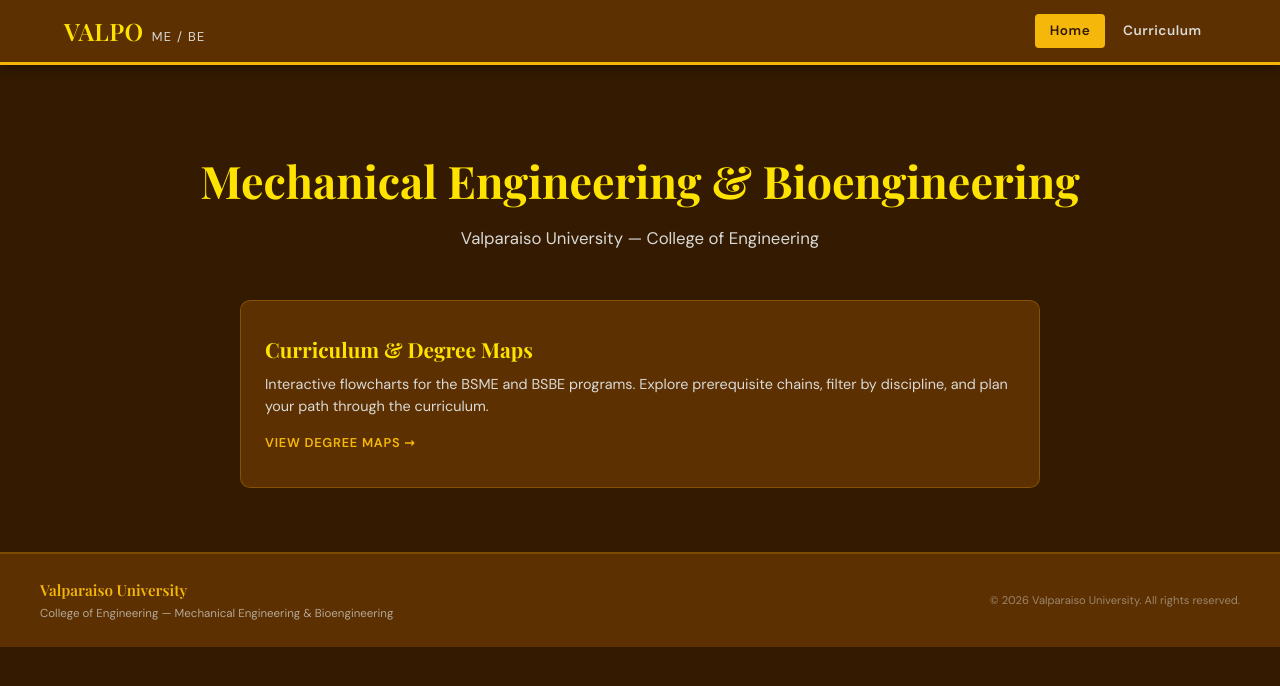
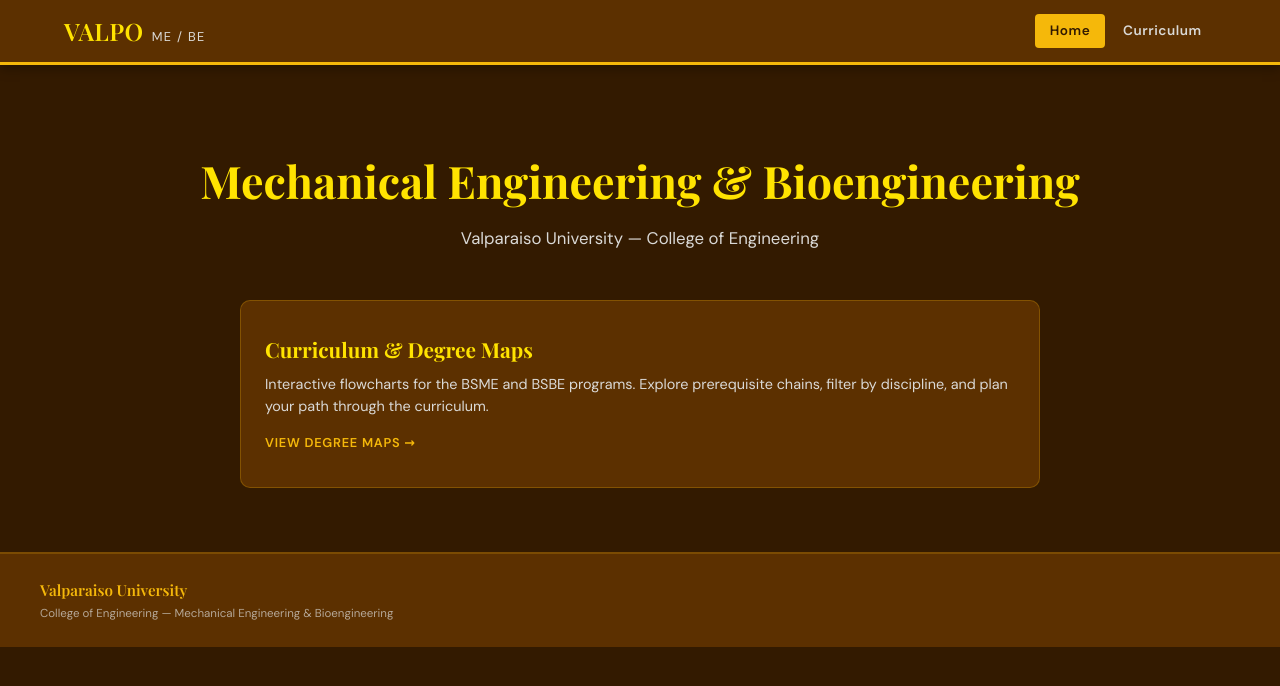
Before and after one commit to ValpoMEBE/valpomebe.github.io, a Jekyll site: the page built from _pages/index.md, in a window 1280 px wide. Shown: the top 686 px of the page. Built offline with Jekyll 4.4.1, drawn with Linux system fonts in a browser that asks for light colours.

Commit message:
Remove copywrite information

```diff
--- a/_includes/footer.html
+++ b/_includes/footer.html
@@ -4,8 +4,5 @@
       <span class="footer-name">Valparaiso University</span>
       <span class="footer-dept">College of Engineering &mdash; Mechanical Engineering &amp; Bioengineering</span>
     </div>
-    <div class="footer-copy">
-      &copy; {{ 'now' | date: '%Y' }} Valparaiso University. All rights reserved.
-    </div>
   </div>
 </footer>
```
Also changed, not shown: 3 other files.
